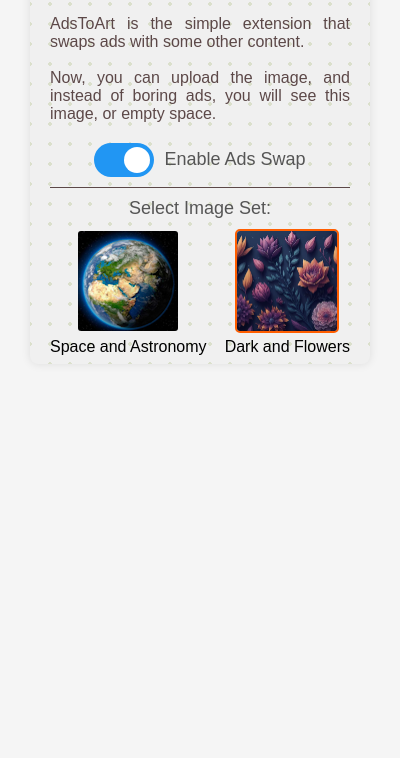
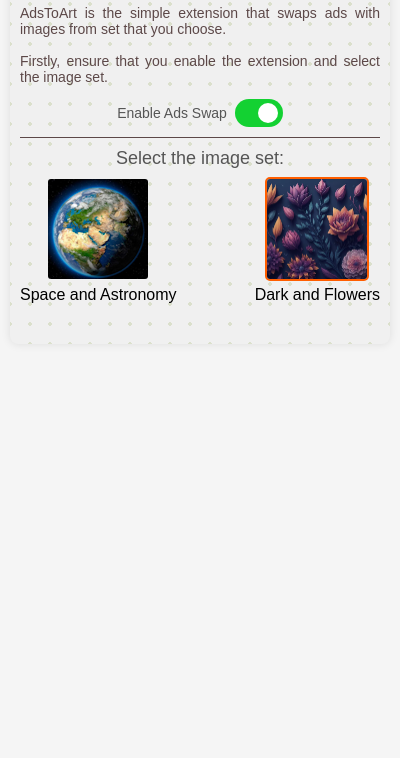
Before and after one commit to Oldu8/AdsToArt, a browser extension: page popup.html in a window 400 px wide. Shown: the part 86-844 px from the top of the page. Drawn offline with Linux system fonts and the light colour scheme.

Commit message:
styles for popup

```diff
--- a/popup.html
+++ b/popup.html
@@ -11,22 +11,22 @@
       <h1>AdsToArt</h1>
       <div>
         <p class="description">
-          AdsToArt is the simple extension that swaps ads with some other
-          content.
+          AdsToArt is the simple extension that swaps ads with images from set
+          that you choose.
           <br /><br />
-          Now, you can upload the image, and instead of boring ads, you will see
-          this image, or empty space.
+          Firstly, ensure that you enable the extension and select the image
+          set.
         </p>
       </div>
       <div class="toggle-container">
+        <span class="toggle-label">Enable Ads Swap</span>
         <label class="switch">
           <input type="checkbox" id="toggle" />
           <span class="slider"></span>
         </label>
-        <span class="toggle-label">Enable Ads Swap</span>
       </div>
       <div class="set-container">
-        <label class="set-title">Select Image Set:</label>
+        <label class="set-title">Select the image set:</label>
         <div class="image-set-options">
           <label class="image-option">
             <input type="radio" name="image-set" value="set_space" checked />
--- a/src/index.css
+++ b/src/index.css
@@ -15,13 +15,13 @@ body {
   background-color: #cddf90; /* Light gray background */
   background-image: radial-gradient(circle, #f0f0f0 90%, #dbe0cc 90%);
   background-size: 20px 20px; /* Adjust size to control the spacing */
-  padding: 20px;
+  padding: 10px;
   margin: 0 auto;
   border-radius: 8px;
   box-shadow: 0 0 10px rgba(0, 0, 0, 0.1);
   text-align: center;
-  width: 300px;
-  height: 400px;
+  min-width: 300px;
+  min-height: 400px;
 }
 
 h1 {
@@ -34,12 +34,12 @@ h1 {
   display: flex;
   align-items: center;
   justify-content: center;
-  margin-top: 20px;
+  margin-top: 10px;
 }
 
 .toggle-label {
-  margin-left: 10px;
-  font-size: 18px;
+  margin-right: 8px;
+  font-size: 14px;
   color: #555;
 }
 
@@ -47,8 +47,8 @@ h1 {
 .switch {
   position: relative;
   display: inline-block;
-  width: 60px;
-  height: 34px;
+  width: 48px;
+  height: 28px;
 }
 
 .switch input {
@@ -66,15 +66,15 @@ h1 {
   bottom: 0;
   background-color: #ccc;
   transition: 0.4s;
-  border-radius: 34px;
+  border-radius: 28px;
 }
 
 .slider:before {
   position: absolute;
   content: "";
-  height: 26px;
-  width: 26px;
-  left: 4px;
+  height: 20px;
+  width: 20px;
+  left: 3px;
   bottom: 4px;
   background-color: white;
   transition: 0.4s;
@@ -82,16 +82,16 @@ h1 {
 }
 
 input:checked + .slider {
-  background-color: #2196f3;
+  background-color: #13d132;
 }
 
 input:checked + .slider:before {
-  transform: translateX(26px);
+  transform: translateX(20px);
 }
 
 .description {
-  margin-top: 20px;
-  font-size: 16px;
+  margin-top: 16px;
+  font-size: 14px;
   color: #5c4848;
   text-align: justify;
 }
@@ -99,10 +99,10 @@ input:checked + .slider:before {
 .image-set-options {
   display: flex;
   justify-content: space-between;
-  row-gap: 10px;
-  column-gap: 10px;
+  row-gap: 8px;
+  column-gap: 8px;
   flex-wrap: wrap;
-  margin-top: 10px;
+  margin-top: 8px;
 }
 
 .image-option {
```
